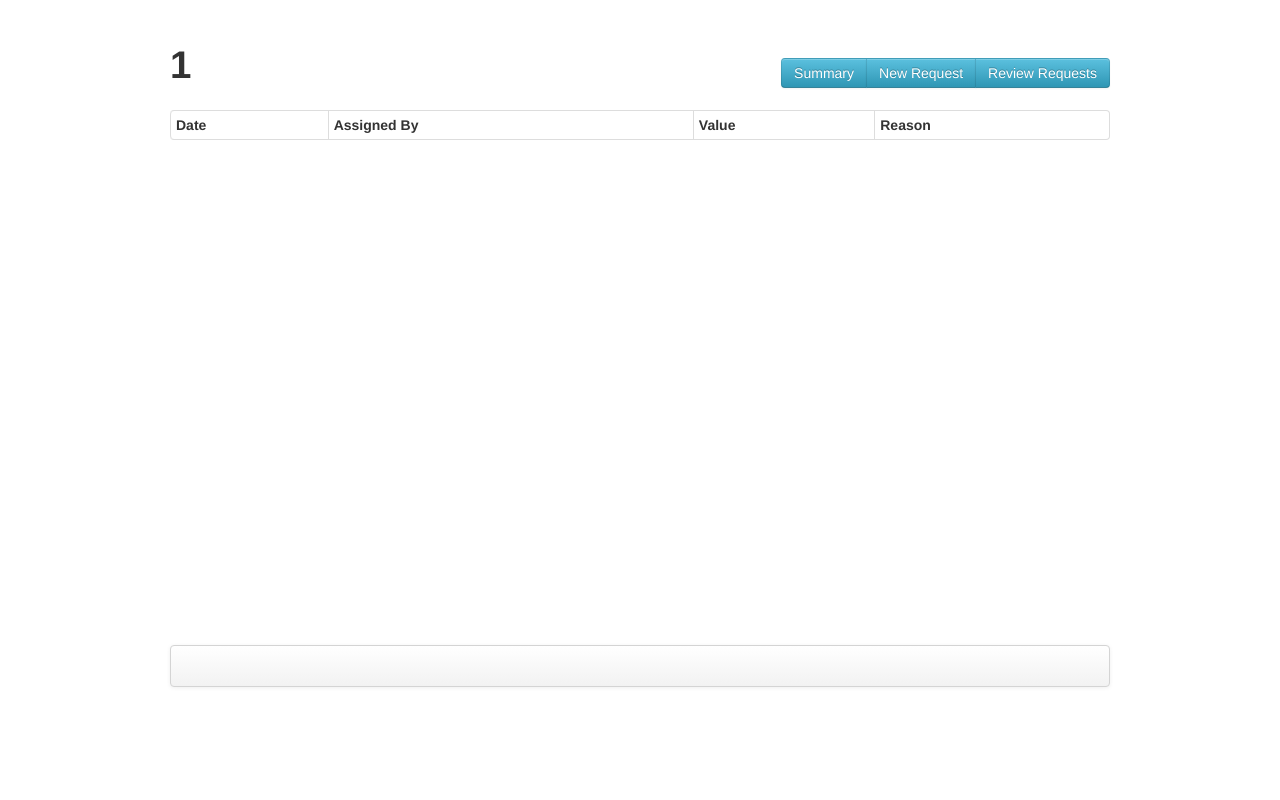
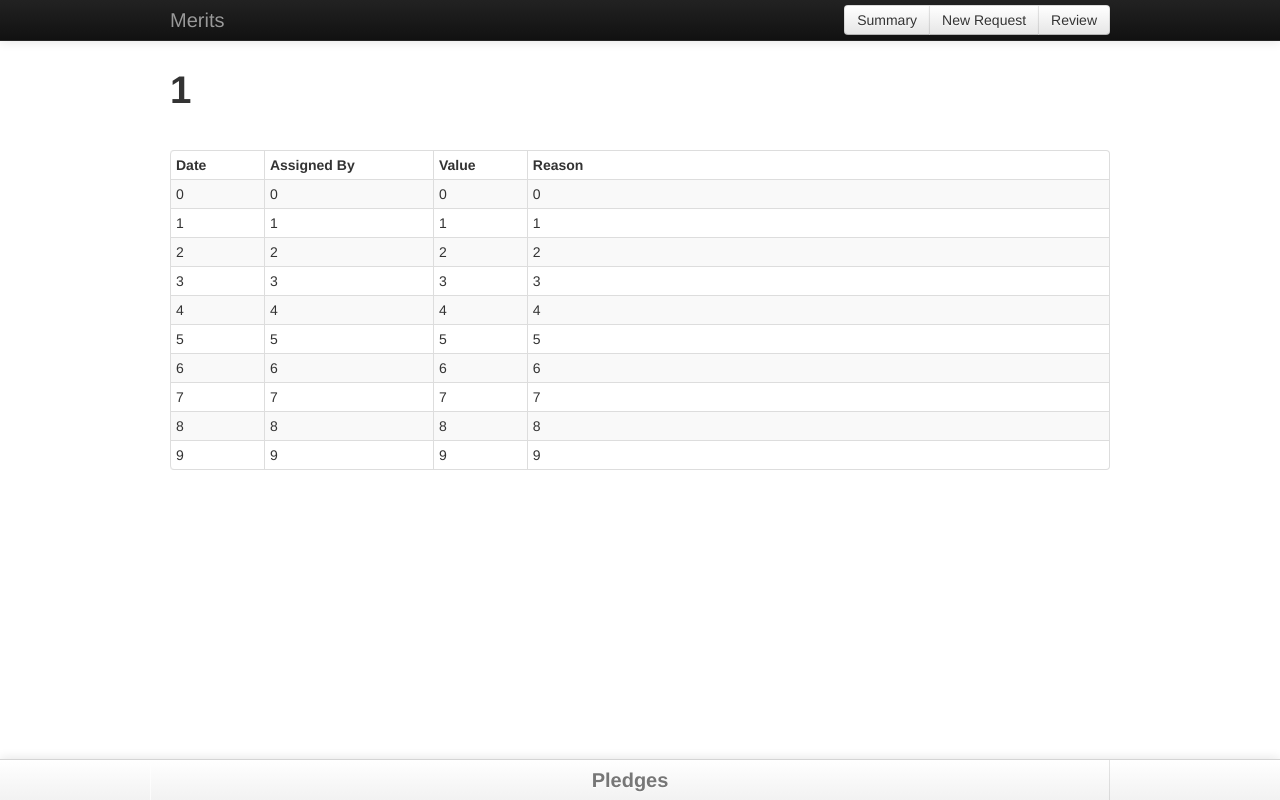
Before and after one commit to jzhang621/merit_app, a Flask app: page /1 in a window 1280 px wide. Run offline with Flask 2, Linux system fonts and the light colour scheme; data that the repository does not hold is empty; some libraries are stand-ins or nearby versions.

Commit message:
changed UI to include nav-bar-top and nav-bar-bottom

```diff
--- a/app/static/css/layout.css
+++ b/app/static/css/layout.css
@@ -1,19 +1,12 @@
-.btn-group {
-  margin-top: 23px;
-  margin-left: 20px;
-  float: right;
+
+
+#page-title {
+  margin-top: 70px;
 }
 
 .page {
-  min-height: 550px;
-}
-
-#page-title {
-  margin-top: 35px;
-}
-
-.navbar .navbar-inner {
-  padding: 0;
+  margin: 40px 0px;
+  padding-bottom: 20px;
 }
 
 .navbar .nav {
@@ -34,12 +27,3 @@
   border-left: 1px solid rgba(255,255,255,.75);
   border-right: 1px solid rgba(0,0,0,.1);
 }
-                                                                                    .navbar .nav li:first-child a {
-  border-left: 0;
-  border-radius: 3px 0 0 3px;
-}
-
-.navbar .nav li:last-child a {
-  border-right: 0;
-  border-radius: 0 3px 3px 0;
-}
--- a/app/static/css/new_request.css
+++ b/app/static/css/new_request.css
@@ -1,6 +1,4 @@
-.form-body {
-  margin-top: 95px;
-}
+
 
 .form-body button {
   margin-top: 15px;
--- a/app/static/css/pledge.css
+++ b/app/static/css/pledge.css
@@ -1,3 +1,8 @@
-#report-table {
-  margin-top: 15px;
+
+.small-column {
+  width: 10%;
 }
+
+.medium-column {
+  width: 18%;
+}
--- a/app/templates/layout.html
+++ b/app/templates/layout.html
@@ -13,52 +13,45 @@
 
   <body>
 
+    <div class="navbar navbar-inverse navbar-fixed-top">
+      <div class="navbar-inner">
         <div class="container">
-      <div class="content">
 
-        {% block header %}
-        <div class="row header">
-          <div class="span12" id="page-title">
-            <div class="row">
-              <div class="span5">
-                <h1>{% block title %}{% endblock title %}</h1>
+          <a class="brand" href="/new_request">Merits</a>
+          <div class="btn-group pull-right">
+            <a class="btn" href="/summary">Summary</a>
+            <a class="btn" href="/new_request">New Request</a>
+            <a class="btn" href="/review_requests">Review</a>
           </div>
-              <div class="btn-group pull-right">
-                <a href="/summary" class="btn btn-info">Summary</a>
-                <a href="/new_request" class="btn btn-info">New Request</a>
-                <a href="/review_requests" class="btn btn-info">Review Requests</a>
+
         </div>
       </div>
     </div>
+
+    <div class="container">
+      <div class="content">
+        <h1 id="page-title">{% block title %}{% endblock title %}</h1>
+
+        <div class="page">
+            {% block page %}{% endblock %}
         </div>
-        {% endblock header %}
 
-        <div class="row page">
-          <div class="span12">
-            {% block page %}{% endblock %}
       </div>
     </div>
 
-        {% block footer %}
-        <div class="row">
-          <div class="span12">
 
-            <div class="navbar">
+    <div class="navbar navbar-fixed-bottom">
       <div class="navbar-inner">
         <div class="container">
+
           <ul class="nav">
+            <li><a href="/summary" class="brand">Pledges</a></li>
             {% for pledge in pledges %}
             <li><a href="{{ pledge.name }}">{{ pledge.name | first_name }}</a></li>
             {% endfor %}
           </ul>
-                </div>
-              </div>
-            </div>
 
         </div>
-        </div>
-        {% endblock %}
-
       </div>
     </div>
 
--- a/app/templates/pledge.html
+++ b/app/templates/pledge.html
@@ -11,11 +11,22 @@
   <table class="table table-striped table-bordered table-condensed" id="report-table">
     <thead>
       <tr>
-        <th>Date</th>
-        <th>Assigned By</th>
-        <th>Value</th>
+        <th class="small-column">Date</th>
+        <th class="medium-column">Assigned By</th>
+        <th class="small-column">Value</th>
         <th>Reason</th>
       </tr>
     </thead>
+    <tbody>
+      {% for i in range(10) %}
+      <tr>
+        <td> {{ i }} </td>
+        <td> {{ i }} </td>
+        <td> {{ i }} </td>
+        <td> {{ i }} </td>
+      </tr>
+      {% endfor %}
+    </tbody>
+
   </table>
 {% endblock %}
```
Lines whose indentation alone changed are shown as unchanged.
